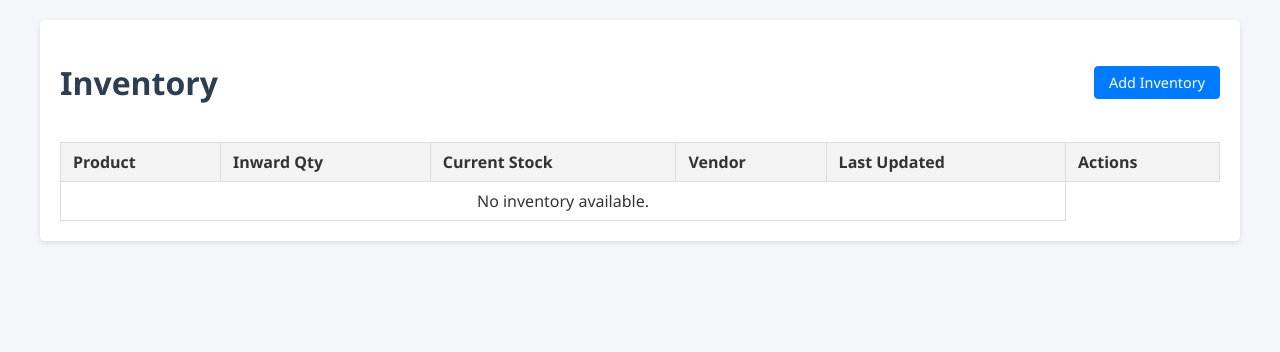
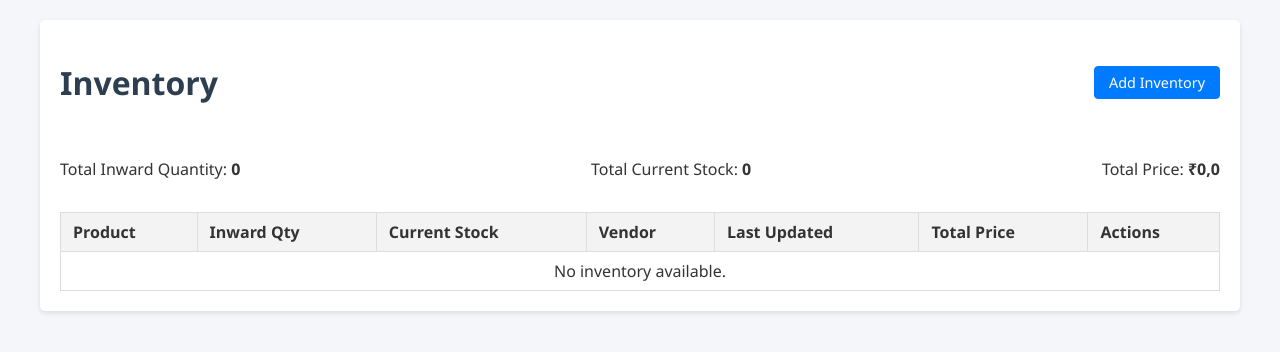
Before and after one commit to KMD-Vignesh/KMDV-CRM, a Django app: page /inventory/ in a window 1280 px wide. Shown: the part 74-426 px from the top of the page. Run offline with Django 5.2, Linux system fonts and the light colour scheme; the visitor is signed in with stand-in values (Sample User, id 1); data that the repository does not hold is empty.

Commit message:
custom filter , total price, and style

```diff
--- a/app/static/app/css/forms.css
+++ b/app/static/app/css/forms.css
@@ -130,7 +130,7 @@
 }
 
 .form-control {
-  background-color: #feddc1;
+  background-color: #fffcf9;
   width: 100%;
   padding: 0.2rem 0.3rem;
   border: 1px solid #ccc;
@@ -261,6 +261,9 @@
     box-sizing: border-box;
 }
 
+.filter-row select[name="status"] {
+    width: 6rem;
+}
 
 
 .filter-form {
--- a/app/templates/app/base.html
+++ b/app/templates/app/base.html
@@ -1,4 +1,5 @@
 {% load static %}
+
 <!DOCTYPE html>
 <html lang="en">
   <head>
--- a/app/templates/app/inventory_list.html
+++ b/app/templates/app/inventory_list.html
@@ -1,16 +1,27 @@
-{% extends 'app/base.html' %} {% block content %}
-  {% if messages %}
+{% extends 'app/base.html' %}
+{% load custom_filters %}
+
+{% block content %}
+
+{% if messages %}
   {% for message in messages %}
     <div class="alert alert-{{ message.tags }} alert-dismissible fade show" role="alert">
       <p style="color: green;">{{ message }}</p>
     </div>
   {% endfor %}
 {% endif %}
+
 <div class="page-header">
-
   <h1>Inventory</h1>
   <a class="btn-add" href="{% url 'add_inventory' %}">Add Inventory</a>
 </div>
+
+<div class="page-header">
+  <p>Total Inward Quantity: <strong>{{ total_inward_qty }}</strong></p>
+  <p>Total Current Stock: <strong>{{ total_current_stock }}</strong></p>
+  <p>Total Price: <strong>₹{{ total_price|floatformat:2|indian_comma }}</strong></p>
+</div>
+
 <table class="dv-table">
   <thead>
     <tr>
@@ -19,6 +30,7 @@
       <th>Current&nbsp;Stock</th>
       <th>Vendor</th>
       <th>Last&nbsp;Updated</th>
+      <th>Total&nbsp;Price</th>
       <th>Actions</th>
     </tr>
   </thead>
@@ -30,16 +42,15 @@
       <td>{{ item.stock_quantity }}</td>
       <td>{{ item.vendor.name|default:"N/A"|title }}</td>
       <td>{{ item.last_updated|date:"F d, Y" }}</td>
+      <td>₹{{ item.total_price|floatformat:2|indian_comma }}</td>
       <td class="actions">
         <a class="btn" href="{% url 'edit_inventory' item.pk %}">Edit</a>
-        <a class="btn danger" href="{% url 'delete_inventory' item.pk %}"
-          >Delete</a
-        >
+        <a class="btn danger" href="{% url 'delete_inventory' item.pk %}">Delete</a>
       </td>
     </tr>
     {% empty %}
     <tr>
-      <td colspan="5" style="text-align: center">No inventory available.</td>
+      <td colspan="7" style="text-align: center">No inventory available.</td>
     </tr>
     {% endfor %}
   </tbody>
--- /dev/null
+++ b/app/templatetags/custom_filters.py
@@ -0,0 +1,19 @@
+# app/templatetags/custom_filters.py
+from django import template
+import locale
+
+register = template.Library()
+
+@register.filter(name='indian_comma')
+def indian_comma(value):
+    if value is None:
+        return ''
+    try:
+        # Ensure the value is a number
+        value = float(value)
+        # Set locale to Indian
+        locale.setlocale(locale.LC_ALL, 'en_IN')
+        return locale.format_string("%d", value, grouping=True)
+    except (locale.Error, ValueError, TypeError):
+        # Fallback if locale is not available or value is not a number
+        return "{:,}".format(value).replace(',', 'X').replace('.', ',').replace('X', '.')
--- a/app/views.py
+++ b/app/views.py
@@ -3,7 +3,7 @@ from django.contrib import messages
 from django.contrib.auth import get_user_model
 from django.contrib.auth.decorators import login_required
 from django.contrib.auth.models import User
-from django.db.models import F, Q, Sum
+from django.db.models import F, Q, Sum, DecimalField, ExpressionWrapper
 from django.http import JsonResponse
 from django.shortcuts import get_object_or_404, redirect, render
 
@@ -12,6 +12,8 @@ from .forms import CustomUserCreationForm, UserEditForm, UserUpdateForm
 from .models import Category, Inventory, Order, Product, UserProfile, Vendor
 from django.contrib.auth.forms import SetPasswordForm
 from django.utils.dateparse import parse_date
+from decimal import Decimal, DivisionByZero, InvalidOperation
+
 @login_required
 def dashboard(request):
     products_count = Product.objects.count()
@@ -213,9 +215,20 @@ def delete_vendor(request, pk):
 
 @login_required
 def inventory_list(request):
-    inventory = Inventory.objects.all()
-    return render(request, "app/inventory_list.html", {"inventory": inventory})
+    inventory = Inventory.objects.annotate(
+        total_price=ExpressionWrapper(F('stock_quantity') * F('product__price'), output_field=DecimalField(max_digits=10, decimal_places=2))
+    )
 
+    total_inward_qty = inventory.aggregate(Sum('inward_qty'))['inward_qty__sum'] or 0
+    total_current_stock = inventory.aggregate(Sum('stock_quantity'))['stock_quantity__sum'] or 0
+    total_price = inventory.aggregate(Sum('total_price'))['total_price__sum'] or 0
+
+    return render(request, "app/inventory_list.html", {
+        "inventory": inventory,
+        "total_inward_qty": total_inward_qty,
+        "total_current_stock": total_current_stock,
+        "total_price": total_price
+    })
 
 @login_required
 def add_inventory(request):
@@ -302,21 +315,39 @@ def order_list(request):
         if parsed_date:
             query &= Q(order_date__date=parsed_date)
 
+    product_price = request.GET.get('product_price')
+    if product_price:
+        query &= Q(product__price=product_price)
+
+    total_price = request.GET.get('total_price')
+    if total_price:
+        try:
+            total_price_decimal = Decimal(total_price)
+            # Filter by calculated total_price
+            query &= Q(total_price=total_price_decimal)
+        except (InvalidOperation, DivisionByZero):
+            pass
+
     status = request.GET.get('status')
     if status == 'cancelled':
         query &= Q(is_cancelled=True)
     elif status == 'active':
         query &= Q(is_cancelled=False)
 
-    orders = Order.objects.filter(query).order_by('-order_date')
+    # Annotate total_price for each order
+    orders = Order.objects.annotate(
+        total_price=ExpressionWrapper(F('quantity') * F('product__price'), output_field=DecimalField(max_digits=10, decimal_places=2))
+    ).filter(query).order_by('-order_date')
+
+    # Aggregate total values
     orders_total = orders.aggregate(
         total_quantity=Sum("quantity"),
         active_count=Sum("quantity", filter=Q(is_cancelled=False)),
         cancelled_count=Sum("quantity", filter=Q(is_cancelled=True)),
+        total_price=Sum(ExpressionWrapper(F('quantity') * F('product__price'), output_field=DecimalField(max_digits=10, decimal_places=2)))
     )
+
     return render(request, "app/order_list.html", {"orders": orders, "orders_total": orders_total})
-
-
 @login_required
 def add_order(request):
     if request.method == "POST":
--- a/commands.txt
+++ b/commands.txt
@@ -18,3 +18,5 @@ python manage.py createsuperuser
 python manage.py collectstatic
 
 python manage.py test
+
+uv pip freeze > requirements.txt
```
Also changed, not shown: app/templates/app/order_list.html (+6 -1 lines), app/templatetags/__init__.py (added).
